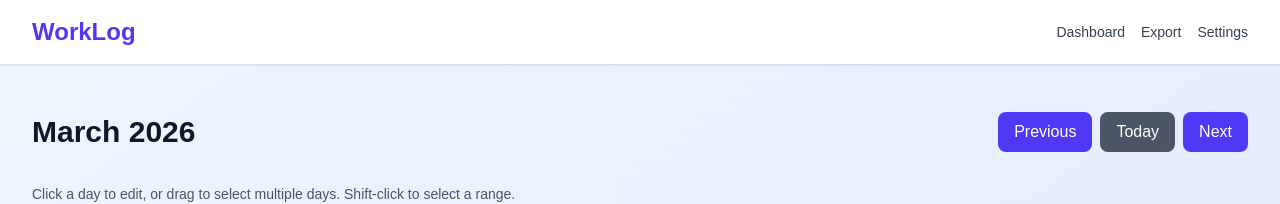
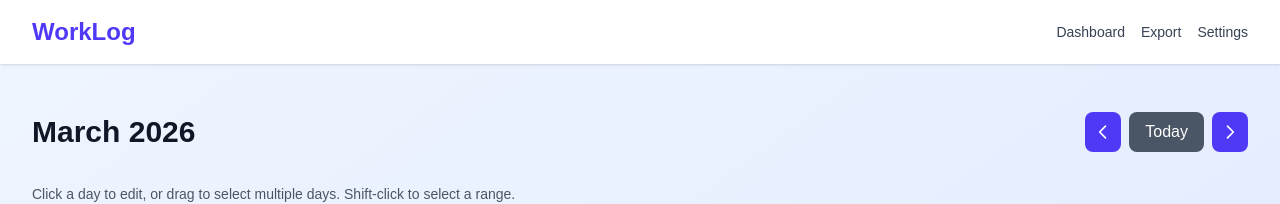
Before and after one commit to kuehnleon/daydesk, a Next.js app: page /calendar in a window 1280 px wide. Shown: the top 204 px of the page. Built offline with nearby package versions, Linux system fonts and the light colour scheme; no server answers.

Commit message:
Replace Previous/Next text with chevron icons in calendar

```diff
--- a/src/app/calendar/page.tsx
+++ b/src/app/calendar/page.tsx
@@ -332,9 +332,12 @@ export default function Calendar() {
           <div className="flex gap-2">
             <button
               onClick={() => setCurrentMonth(new Date(currentMonth.getFullYear(), currentMonth.getMonth() - 1, 1))}
-              className="rounded-lg bg-indigo-600 px-4 py-2 text-white hover:bg-indigo-700"
+              className="rounded-lg bg-indigo-600 p-2 text-white hover:bg-indigo-700"
+              aria-label="Previous month"
             >
-              Previous
+              <svg className="h-5 w-5" fill="none" stroke="currentColor" viewBox="0 0 24 24">
+                <path strokeLinecap="round" strokeLinejoin="round" strokeWidth={2} d="M15 19l-7-7 7-7" />
+              </svg>
             </button>
             <button
               onClick={() => setCurrentMonth(new Date())}
@@ -344,9 +347,12 @@ export default function Calendar() {
             </button>
             <button
               onClick={() => setCurrentMonth(new Date(currentMonth.getFullYear(), currentMonth.getMonth() + 1, 1))}
-              className="rounded-lg bg-indigo-600 px-4 py-2 text-white hover:bg-indigo-700"
+              className="rounded-lg bg-indigo-600 p-2 text-white hover:bg-indigo-700"
+              aria-label="Next month"
             >
-              Next
+              <svg className="h-5 w-5" fill="none" stroke="currentColor" viewBox="0 0 24 24">
+                <path strokeLinecap="round" strokeLinejoin="round" strokeWidth={2} d="M9 5l7 7-7 7" />
+              </svg>
             </button>
           </div>
         </div>
```
